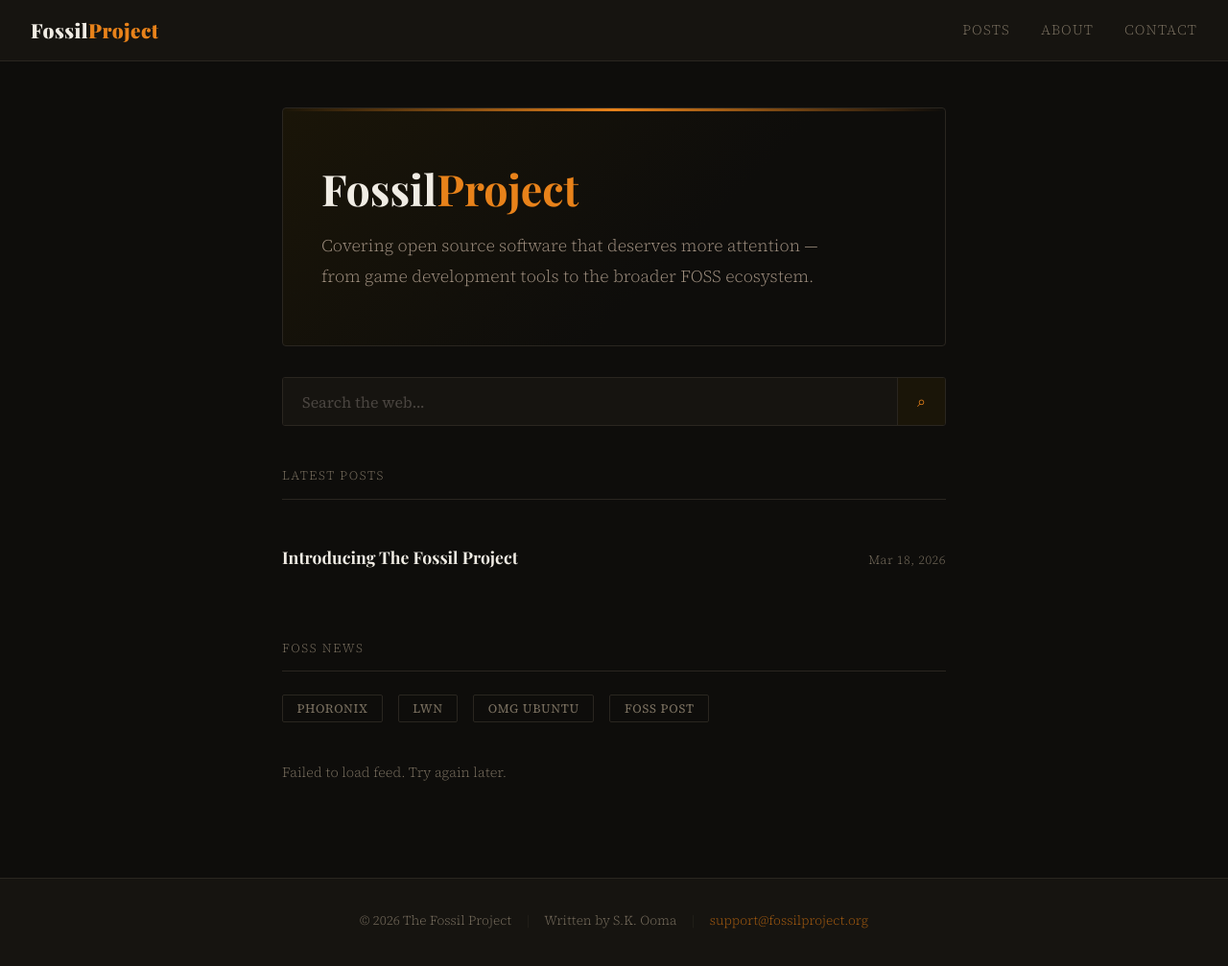
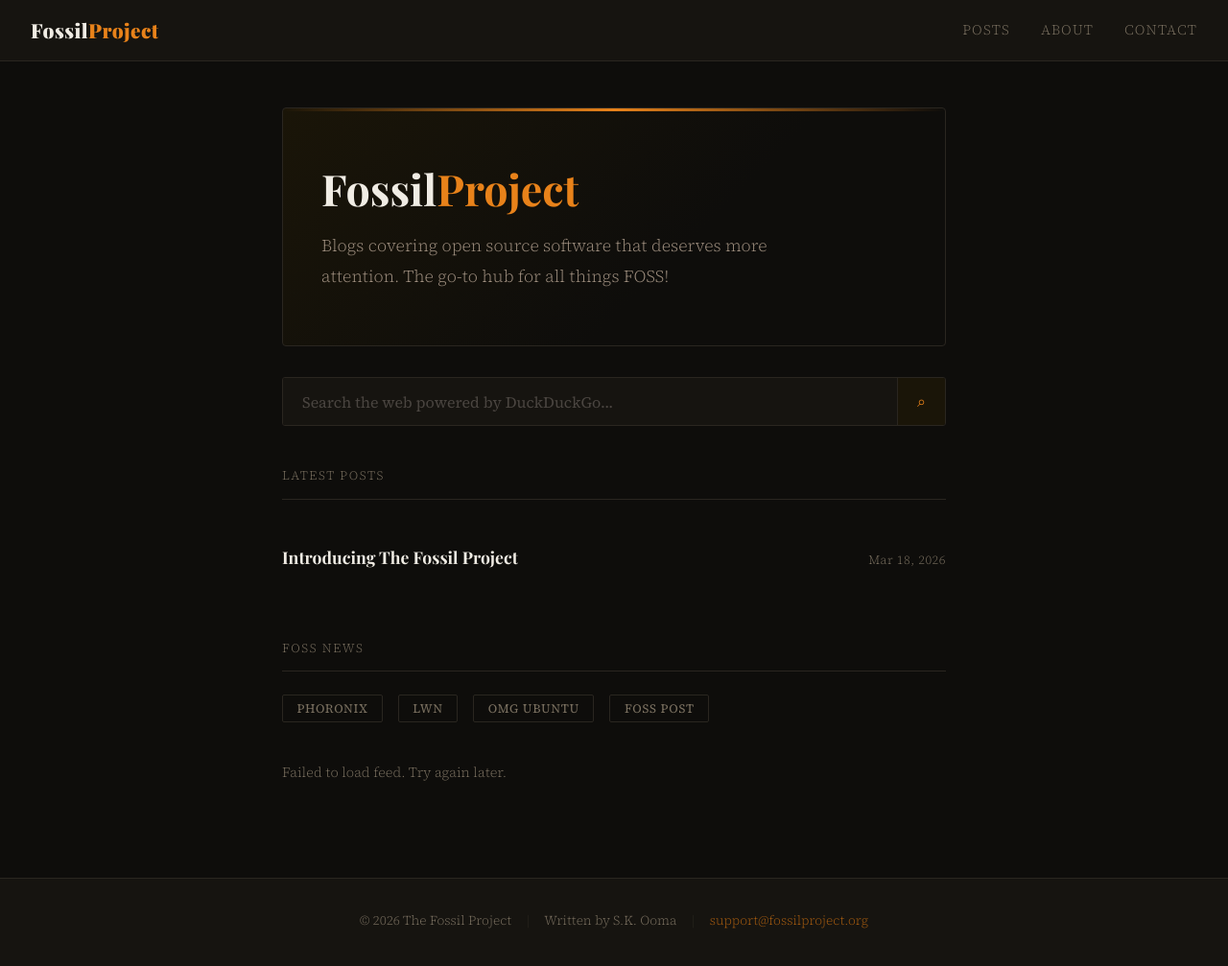
Before and after one commit to FossilProject/FossilProjectBlog, a Jekyll site: the page built from index.md, in a window 1280 px wide and 1024 px high. Shown: the top 1007 px of the window at 96% size. Built offline with Jekyll 4.4.1, drawn with Linux system fonts in a browser that asks for light colours; comment, search, counter and statistics services are not loaded.

Commit message:
Update home.html

```diff
--- a/_layouts/home.html
+++ b/_layouts/home.html
@@ -214,7 +214,7 @@ layout: default
 
 <div class="hero">
   <h1>Fossil<span>Project</span></h1>
-  <p>Covering open source software that deserves more attention — from game development tools to the broader FOSS ecosystem.</p>
+  <p>Blogs covering open source software that deserves more attention. The go-to hub for all things FOSS!</p>
 </div>
 
 <div class="search-section">
```
Also changed, not shown: other parts of _layouts/home.html (+1 -1 lines).
